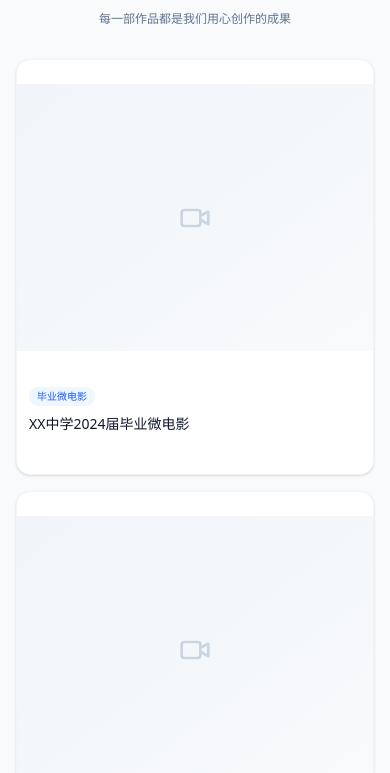
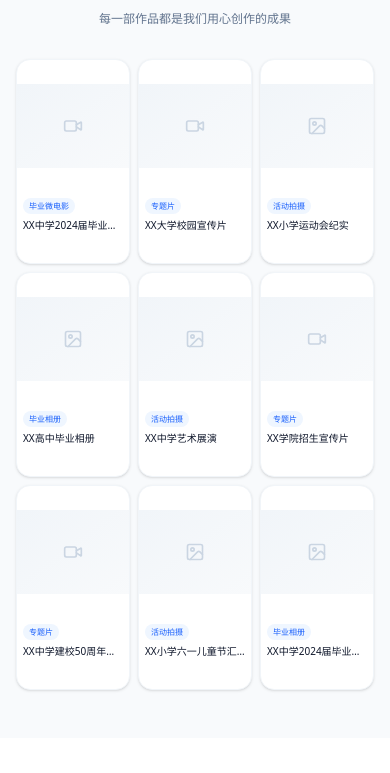
Before and after one commit to avajiangjiang/guangying-campus, a Next.js app: page / in a window 390 px wide. Shown: the part 1929-2702 px from the top of the page. Built offline with nearby package versions, Linux system fonts and the light colour scheme.

Commit message:
style: 案例展示手机端改为一排3个
- 案例展示grid改为grid-cols-3，手机端也显示3列
- 调整卡片内元素大小，适配手机小屏幕
- 缩小padding、字体和图标尺寸

```diff
--- a/src/app/page.tsx
+++ b/src/app/page.tsx
@@ -279,7 +279,7 @@ export default function Home() {
           ) : cases.length === 0 ? (
             <div className="text-center py-12 text-slate-400 text-sm">暂无案例</div>
           ) : (
-            <div className="grid grid-cols-1 md:grid-cols-2 lg:grid-cols-3 gap-4 md:gap-6">
+            <div className="grid grid-cols-3 gap-2 md:gap-6">
               {cases.map((caseItem) => (
                 <Card key={caseItem.id} className="overflow-hidden group cursor-pointer border border-slate-100 hover:border-slate-200 hover:shadow-lg transition-all duration-300">
                   <div className="aspect-[4/3] bg-gradient-to-br from-slate-100 to-slate-50 flex items-center justify-center relative overflow-hidden">
@@ -290,23 +290,23 @@ export default function Home() {
                         <img src={caseItem.mediaUrl} alt={caseItem.title} className="w-full h-full object-cover" />
                       )
                     ) : (
-                      <div className="flex flex-col items-center gap-1">
+                      <div className="flex flex-col items-center gap-0.5 md:gap-1">
                         {caseItem.mediaType === 'video' ? (
-                          <Video className="w-8 h-8 md:w-10 md:h-10 text-slate-300" />
+                          <Video className="w-5 h-5 md:w-10 md:h-10 text-slate-300" />
                         ) : (
-                          <Image className="w-8 h-8 md:w-10 md:h-10 text-slate-300" />
+                          <Image className="w-5 h-5 md:w-10 md:h-10 text-slate-300" />
                         )}
                       </div>
                     )}
                   </div>
-                  <CardContent className="p-3 md:p-4">
-                    <div className="flex items-center gap-2 mb-2">
-                      <span className="text-[10px] md:text-xs px-2 py-0.5 bg-blue-50 text-blue-600 rounded-full">
+                  <CardContent className="p-1.5 md:p-4">
+                    <div className="flex items-center gap-1 mb-1 md:mb-2">
+                      <span className="text-[8px] md:text-xs px-1.5 md:px-2 py-0.5 bg-blue-50 text-blue-600 rounded-full">
                         {caseItem.category}
                       </span>
                     </div>
-                    <h3 className="font-medium text-slate-900 mb-1 text-sm md:text-base line-clamp-1">{caseItem.title}</h3>
-                    <p className="text-xs text-slate-500 line-clamp-1 hidden md:block">{caseItem.description}</p>
+                    <h3 className="font-medium text-slate-900 text-[10px] md:text-base line-clamp-1">{caseItem.title}</h3>
+                    <p className="text-[10px] text-slate-500 line-clamp-1 hidden md:block">{caseItem.description}</p>
                   </CardContent>
                 </Card>
               ))}
```
